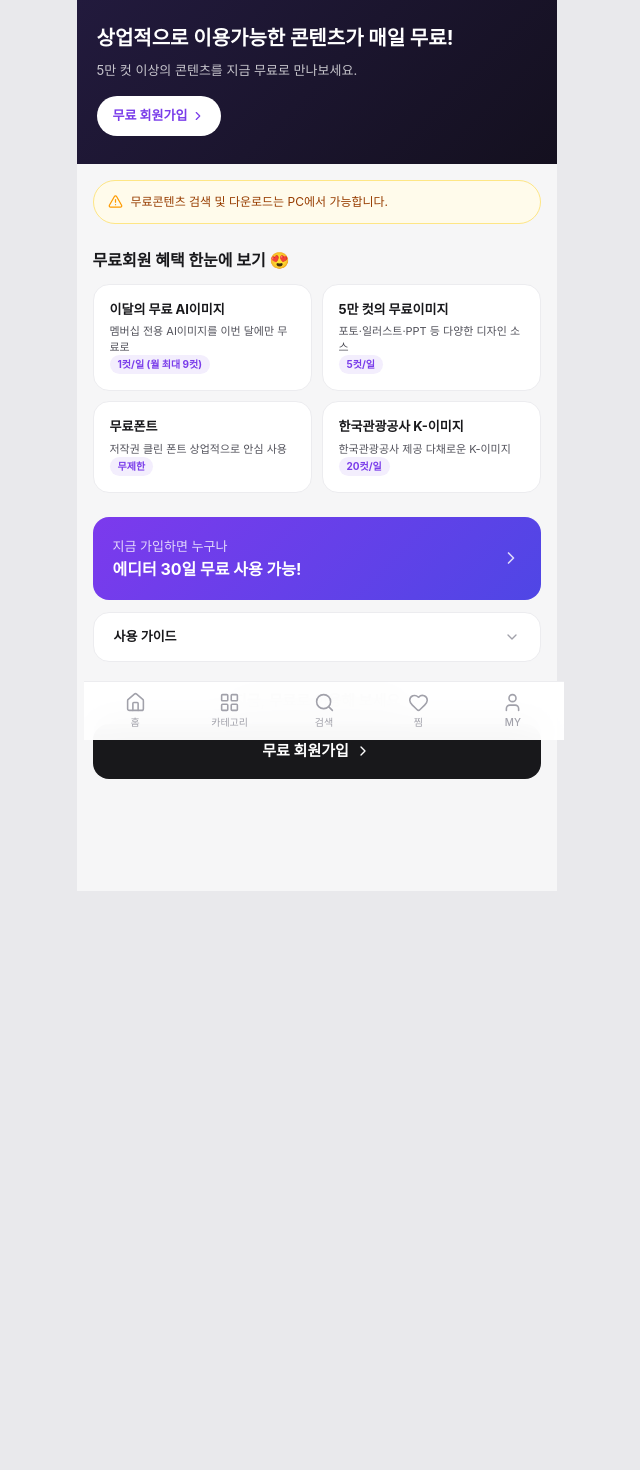
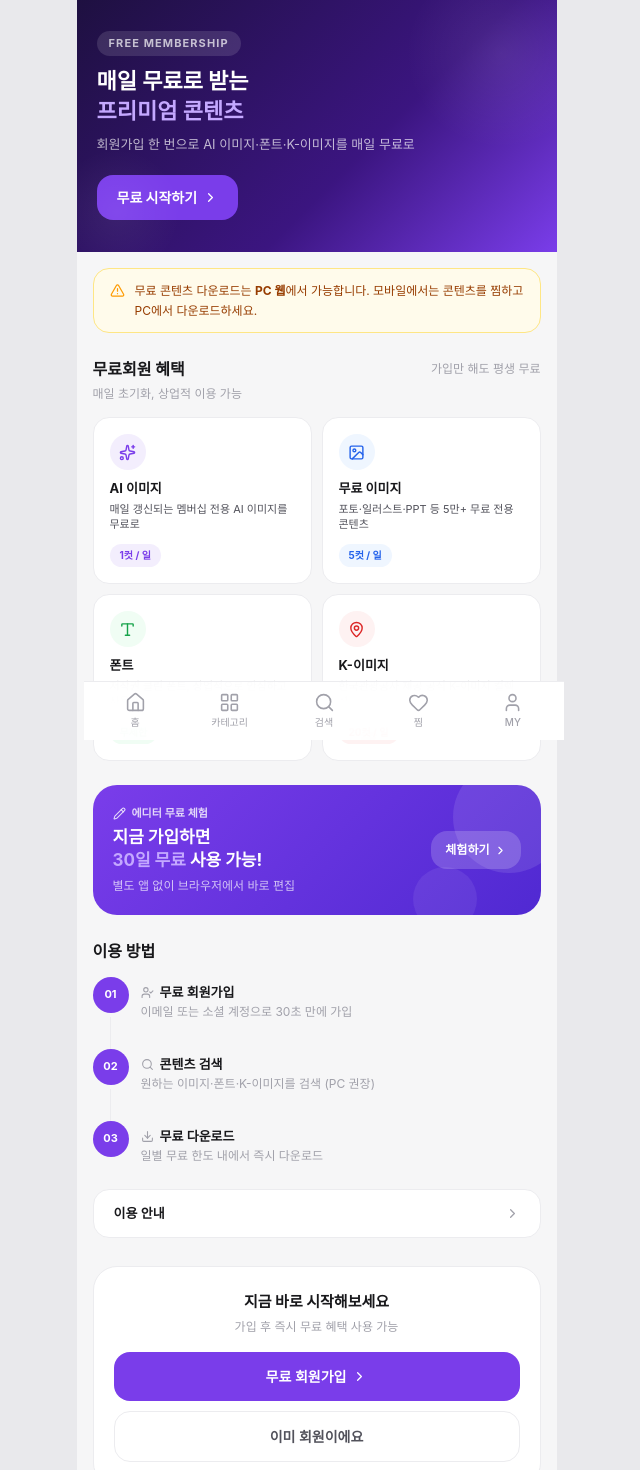
Before and after one commit to Romzzo/CK-mobile, a Next.js app: page /free in a window 1280 px wide. Shown: the part 60-1530 px from the top of the page, without its empty margins (316-956 px from the left). Before the commit the page ends 951 px from the top, so only its background shows below. Built offline with nearby package versions, Linux system fonts and the light colour scheme; a web font is replaced by a local one.

Commit message:
feat: /free 무료콘텐츠 페이지 실사이트 기준 전면 개편
Co-Authored-By: Claude Sonnet 4.6 <noreply@anthropic.com>

```diff
--- a/src/app/free/page.tsx
+++ b/src/app/free/page.tsx
@@ -2,112 +2,284 @@
 
 import { useState } from "react";
 import Link from "next/link";
-import { ChevronDown, ChevronRight, AlertTriangle } from "lucide-react";
+import {
+  ChevronRight,
+  AlertTriangle,
+  Sparkles,
+  Image,
+  Type,
+  MapPin,
+  Pencil,
+  UserCheck,
+  Search,
+  Download,
+} from "lucide-react";
 import PageHeader from "@/components/layout/PageHeader";
 import BottomNav from "@/components/layout/BottomNav";
 
 const benefits = [
-  { title: "이달의 무료 AI이미지", desc: "멤버십 전용 AI이미지를 이번 달에만 무료로", badge: "1컷/일 (월 최대 9컷)" },
-  { title: "5만 컷의 무료이미지", desc: "포토·일러스트·PPT 등 다양한 디자인 소스", badge: "5컷/일" },
-  { title: "무료폰트", desc: "저작권 클린 폰트 상업적으로 안심 사용", badge: "무제한" },
-  { title: "한국관광공사 K-이미지", desc: "한국관광공사 제공 다채로운 K-이미지", badge: "20컷/일" },
+  {
+    icon: Sparkles,
+    title: "AI 이미지",
+    desc: "매일 갱신되는 멤버십 전용 AI 이미지를 무료로",
+    badge: "1컷 / 일",
+    color: "#7A3DEA",
+    bg: "#F3EEFD",
+  },
+  {
+    icon: Image,
+    title: "무료 이미지",
+    desc: "포토·일러스트·PPT 등 5만+ 무료 전용 콘텐츠",
+    badge: "5컷 / 일",
+    color: "#2563EB",
+    bg: "#EFF6FF",
+  },
+  {
+    icon: Type,
+    title: "폰트",
+    desc: "저작권 클린 폰트, 상업적으로 안심하고 사용",
+    badge: "무제한",
+    color: "#16A34A",
+    bg: "#F0FDF4",
+  },
+  {
+    icon: MapPin,
+    title: "K-이미지",
+    desc: "한국관광공사 제공 공식 K-이미지 컬렉션",
+    badge: "20컷 / 일",
+    color: "#DC2626",
+    bg: "#FEF2F2",
+  },
 ];
 
-const guide = [
-  "무료콘텐츠는 다운로드 후 30일 이내로 사용 가능합니다.",
-  "상업적 목적 사용 가능하나, 제품 디자인/패키지 등은 별도 라이선스 필요합니다.",
-  "자세한 무료콘텐츠 사용범위는 PC에서 확인 가능합니다.",
+const steps = [
+  {
+    step: "01",
+    icon: UserCheck,
+    title: "무료 회원가입",
+    desc: "이메일 또는 소셜 계정으로 30초 만에 가입",
+  },
+  {
+    step: "02",
+    icon: Search,
+    title: "콘텐츠 검색",
+    desc: "원하는 이미지·폰트·K-이미지를 검색 (PC 권장)",
+  },
+  {
+    step: "03",
+    icon: Download,
+    title: "무료 다운로드",
+    desc: "일별 무료 한도 내에서 즉시 다운로드",
+  },
+];
+
+const notices = [
+  "무료콘텐츠 검색 및 다운로드는 PC(m.clipartkorea.co.kr)에서 가능합니다.",
+  "무료 다운로드는 매일 자정 초기화됩니다.",
+  "상업적 목적 사용 가능하나, 제품 패키지·재판매 등은 별도 라이선스가 필요합니다.",
+  "자세한 이용 범위는 PC에서 이용약관을 확인해 주세요.",
 ];
 
 export default function FreeContentPage() {
-  const [openGuide, setOpenGuide] = useState(false);
+  const [openNotice, setOpenNotice] = useState(false);
 
   return (
     <div className="min-h-dvh bg-surface-muted pb-28">
       <PageHeader title="무료 콘텐츠" fallbackHref="/" />
 
-      {/* 1. 헤더 배너 (다크) */}
-      <section className="px-5 pb-7 pt-7 text-white" style={{ background: "linear-gradient(135deg, #221A3D, #14101F)" }}>
-        <h1 className="text-[20px] font-bold leading-snug">상업적으로 이용가능한 콘텐츠가 매일 무료!</h1>
-        <p className="mt-2 text-[13px] text-white/75">5만 컷 이상의 콘텐츠를 지금 무료로 만나보세요.</p>
+      {/* ── 히어로 배너 ── */}
+      <section
+        className="relative overflow-hidden px-5 pb-8 pt-8"
+        style={{ background: "linear-gradient(135deg, #1E1040 0%, #3B1580 60%, #7A3DEA 100%)" }}
+      >
+        {/* 배경 데코 */}
+        <div
+          className="pointer-events-none absolute -right-10 -top-10 h-48 w-48 rounded-full"
+          style={{ background: "radial-gradient(circle, rgba(255,255,255,0.08) 0%, transparent 70%)" }}
+        />
+        <div
+          className="pointer-events-none absolute -bottom-6 -left-6 h-32 w-32 rounded-full"
+          style={{ background: "radial-gradient(circle, rgba(255,255,255,0.06) 0%, transparent 70%)" }}
+        />
+
+        <span
+          className="inline-block rounded-full px-3 py-1 text-[11px] font-bold tracking-widest text-white/70"
+          style={{ backgroundColor: "rgba(255,255,255,0.12)" }}
+        >
+          FREE MEMBERSHIP
+        </span>
+        <h1 className="mt-2.5 text-[22px] font-bold leading-snug text-white">
+          매일 무료로 받는<br />
+          <span style={{ color: "#C4A8FF" }}>프리미엄 콘텐츠</span>
+        </h1>
+        <p className="mt-2 text-[13px] leading-relaxed text-white/70">
+          회원가입 한 번으로 AI 이미지·폰트·K-이미지를 매일 무료로
+        </p>
         <Link
           href="/signup"
-          className="mt-4 inline-flex items-center gap-1 rounded-xl bg-white px-4 py-2.5 text-[13px] font-bold text-brand"
+          className="mt-5 inline-flex items-center gap-1.5 rounded-2xl px-5 py-3 text-[14px] font-bold"
+          style={{ backgroundColor: "#7A3DEA", color: "#fff" }}
         >
-          무료 회원가입 <ChevronRight size={14} />
+          무료 시작하기 <ChevronRight size={15} />
         </Link>
       </section>
 
-      {/* 2. PC 안내 */}
-      <div className="mx-4 mt-4 flex items-center gap-2 rounded-xl border border-amber-200 bg-amber-50 px-3.5 py-3 text-[12px] text-amber-800">
-        <AlertTriangle size={15} className="shrink-0 text-amber-500" />
-        무료콘텐츠 검색 및 다운로드는 PC에서 가능합니다.
+      {/* ── PC 안내 배너 ── */}
+      <div className="mx-4 mt-4 flex items-start gap-2.5 rounded-2xl border border-amber-200 bg-amber-50 px-4 py-3">
+        <AlertTriangle size={15} className="mt-0.5 shrink-0 text-amber-500" />
+        <p className="text-[12px] leading-relaxed text-amber-800">
+          무료 콘텐츠 다운로드는 <strong>PC 웹</strong>에서 가능합니다. 모바일에서는 콘텐츠를 찜하고 PC에서 다운로드하세요.
+        </p>
       </div>
 
-      {/* 3. 무료회원 혜택 */}
+      {/* ── 무료회원 혜택 4종 ── */}
       <section className="px-4 pt-6">
-        <h2 className="text-[16px] font-bold text-ink">무료회원 혜택 한눈에 보기 😍</h2>
-        <div className="mt-3 grid grid-cols-2 gap-2.5">
-          {benefits.map((b) => (
-            <div key={b.title} className="flex flex-col rounded-2xl border border-line bg-surface p-4">
+        <div className="mb-1 flex items-center justify-between">
+          <h2 className="text-[16px] font-bold text-ink">무료회원 혜택</h2>
+          <span className="text-[12px] text-ink-mute">가입만 해도 평생 무료</span>
+        </div>
+        <p className="mb-3.5 text-[12px] text-ink-mute">매일 초기화, 상업적 이용 가능</p>
+
+        <div className="grid grid-cols-2 gap-2.5">
+          {benefits.map((b) => {
+            const Icon = b.icon;
+            return (
+              <div
+                key={b.title}
+                className="flex flex-col rounded-2xl border border-line bg-surface p-4"
+              >
+                <div
+                  className="mb-2.5 flex h-9 w-9 items-center justify-center rounded-xl"
+                  style={{ backgroundColor: b.bg }}
+                >
+                  <Icon size={17} style={{ color: b.color }} />
+                </div>
                 <p className="text-[13px] font-bold leading-snug text-ink">{b.title}</p>
-              <p className="mt-1.5 text-[11px] leading-snug text-ink-soft">{b.desc}</p>
-              <span className="mt-auto inline-block self-start rounded-full bg-brand-soft px-2 py-0.5 text-[10px] font-bold text-brand">
+                <p className="mt-1 text-[11px] leading-snug text-ink-soft">{b.desc}</p>
+                <span
+                  className="mt-3 inline-block self-start rounded-full px-2.5 py-1 text-[10px] font-bold"
+                  style={{ backgroundColor: b.bg, color: b.color }}
+                >
                   {b.badge}
                 </span>
               </div>
-          ))}
+            );
+          })}
         </div>
       </section>
 
-      {/* 4. 프로모션 배너 */}
+      {/* ── 에디터 30일 무료 프로모션 배너 ── */}
       <Link
         href="/signup"
-        className="mx-4 mt-6 flex items-center justify-between gap-3 rounded-2xl px-5 py-5 text-white"
-        style={{ backgroundImage: "linear-gradient(135deg, #7C3AED, #4F46E5)" }}
+        className="relative mx-4 mt-6 flex items-center justify-between overflow-hidden rounded-3xl p-5 text-white"
+        style={{ background: "linear-gradient(135deg, #7A3DEA 0%, #5029D2 100%)" }}
       >
-        <div>
-          <p className="text-[13px] text-white/80">지금 가입하면 누구나</p>
-          <p className="mt-0.5 text-[16px] font-bold leading-snug">에디터 30일 무료 사용 가능!</p>
+        {/* 배경 데코 */}
+        <div
+          className="pointer-events-none absolute -right-6 -top-6 h-28 w-28 rounded-full"
+          style={{ backgroundColor: "rgba(255,255,255,0.1)" }}
+        />
+        <div
+          className="pointer-events-none absolute -bottom-4 right-16 h-16 w-16 rounded-full"
+          style={{ backgroundColor: "rgba(255,255,255,0.07)" }}
+        />
+        <div className="relative">
+          <div className="flex items-center gap-1.5">
+            <Pencil size={13} className="text-white/80" />
+            <span className="text-[11px] font-semibold text-white/80">에디터 무료 체험</span>
           </div>
-        <ChevronRight size={20} className="shrink-0 text-white/80" />
+          <p className="mt-1 text-[17px] font-bold leading-snug">
+            지금 가입하면<br />
+            <span style={{ color: "#C4A8FF" }}>30일 무료</span> 사용 가능!
+          </p>
+          <p className="mt-1 text-[12px] text-white/70">별도 앱 없이 브라우저에서 바로 편집</p>
+        </div>
+        <div
+          className="relative flex shrink-0 items-center gap-1 rounded-2xl px-3.5 py-2.5 text-[12px] font-bold"
+          style={{ backgroundColor: "rgba(255,255,255,0.18)", color: "#fff" }}
+        >
+          체험하기 <ChevronRight size={13} />
+        </div>
       </Link>
 
-      {/* 5. 사용 가이드 */}
-      <div className="mx-4 mt-3">
+      {/* ── 사용 가이드 (3스텝) ── */}
+      <section className="px-4 pt-6">
+        <h2 className="mb-3.5 text-[16px] font-bold text-ink">이용 방법</h2>
+        <div className="flex flex-col gap-0">
+          {steps.map((s, i) => {
+            const Icon = s.icon;
+            return (
+              <div key={s.step} className="flex gap-3">
+                {/* 스텝 타임라인 */}
+                <div className="flex flex-col items-center">
+                  <div
+                    className="flex h-9 w-9 shrink-0 items-center justify-center rounded-full text-[11px] font-bold text-white"
+                    style={{ backgroundColor: "var(--brand)" }}
+                  >
+                    {s.step}
+                  </div>
+                  {i < steps.length - 1 && (
+                    <div className="mt-1 h-8 w-px" style={{ backgroundColor: "var(--line)" }} />
+                  )}
+                </div>
+                {/* 내용 */}
+                <div className="pb-5 pt-1.5">
+                  <div className="flex items-center gap-1.5">
+                    <Icon size={13} className="text-ink-mute" />
+                    <p className="text-[13px] font-semibold text-ink">{s.title}</p>
+                  </div>
+                  <p className="mt-0.5 text-[12px] leading-snug text-ink-mute">{s.desc}</p>
+                </div>
+              </div>
+            );
+          })}
+        </div>
+      </section>
+
+      {/* ── 이용 안내 아코디언 ── */}
+      <div className="mx-4 mt-1">
         <button
-          onClick={() => setOpenGuide((v) => !v)}
+          onClick={() => setOpenNotice((v) => !v)}
           className="flex w-full items-center justify-between rounded-2xl border border-line bg-surface px-5 py-3.5"
         >
-          <span className="text-[13px] font-semibold text-ink">사용 가이드</span>
-          <ChevronDown
-            size={16}
-            className="text-ink-mute"
-            style={{ transform: openGuide ? "rotate(180deg)" : "none", transition: "transform 0.2s" }}
+          <span className="text-[13px] font-semibold text-ink">이용 안내</span>
+          <ChevronRight
+            size={15}
+            className="text-ink-mute transition-transform duration-200"
+            style={{ transform: openNotice ? "rotate(90deg)" : "rotate(0deg)" }}
           />
         </button>
-        {openGuide ? (
-          <ul className="mt-2 flex flex-col gap-2 rounded-2xl bg-surface px-5 py-4">
-            {guide.map((g) => (
-              <li key={g} className="flex gap-2 text-[12px] leading-relaxed text-ink-mute">
+        {openNotice && (
+          <ul className="mt-1.5 flex flex-col gap-2.5 rounded-2xl border border-line bg-surface px-5 py-4">
+            {notices.map((n) => (
+              <li key={n} className="flex gap-2 text-[12px] leading-relaxed text-ink-mute">
                 <span className="mt-[7px] h-1 w-1 shrink-0 rounded-full bg-ink-mute" />
-                {g}
+                {n}
               </li>
             ))}
           </ul>
-        ) : null}
+        )}
       </div>
 
-      {/* 6. 하단 CTA */}
+      {/* ── 하단 CTA ── */}
       <section className="px-4 pt-7">
-        <p className="text-center text-[15px] font-bold text-ink">지금, 무료로 이용해 보세요</p>
+        <div className="rounded-3xl border border-line bg-surface px-5 py-6 text-center">
+          <p className="text-[15px] font-bold text-ink">지금 바로 시작해보세요</p>
+          <p className="mt-1 text-[12px] text-ink-mute">가입 후 즉시 무료 혜택 사용 가능</p>
           <Link
             href="/signup"
-          className="mt-3 flex items-center justify-center gap-1.5 rounded-2xl py-4 text-[15px] font-semibold text-white"
-          style={{ backgroundColor: "var(--ink)" }}
+            className="mt-4 flex items-center justify-center gap-1.5 rounded-2xl py-3.5 text-[14px] font-semibold text-white"
+            style={{ backgroundColor: "var(--brand)" }}
           >
-          무료 회원가입 <ChevronRight size={16} />
+            무료 회원가입 <ChevronRight size={15} />
           </Link>
+          <Link
+            href="/login"
+            className="mt-2.5 flex items-center justify-center gap-1.5 rounded-2xl border border-line py-3.5 text-[14px] font-semibold text-ink-soft"
+          >
+            이미 회원이에요
+          </Link>
+        </div>
       </section>
 
       <BottomNav />
```
Lines whose indentation alone changed are shown as unchanged.
